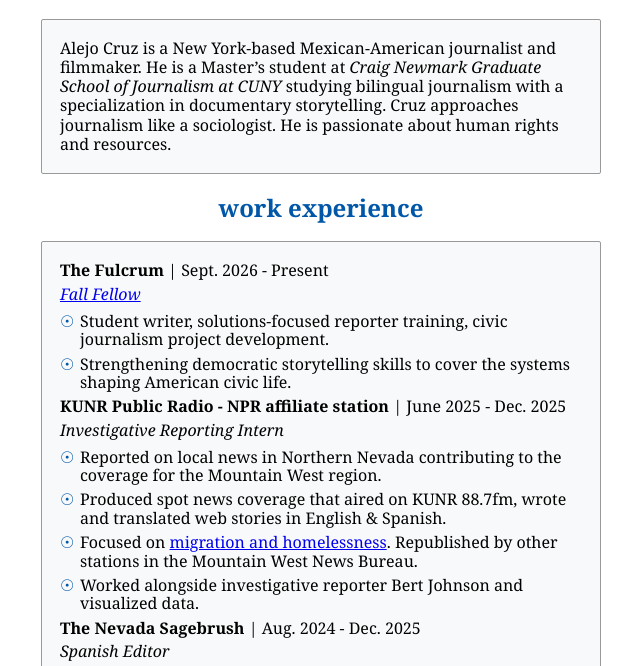
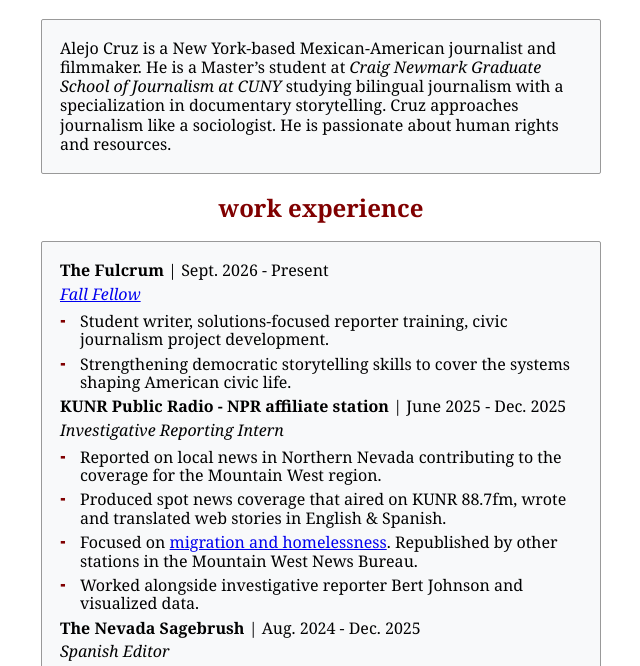
Before and after one commit to alejo-cruz/alejo-cruz-resume, a plain HTML site: page index.html in a window 1280 px wide. Shown: the part 119-785 px from the top of the page, without its empty margins (319-959 px from the left). Drawn offline with nearby package versions, Linux system fonts and the light colour scheme.

Commit message:
Update style.css

```diff
--- a/style.css
+++ b/style.css
@@ -77,10 +77,10 @@ Then play around with margins, paddings, and positionings */
 }
 
 .resume-info li::before {
-  content: "☉";
+  content: "⁃";
   position: absolute;
   left: 0;
-  color: #0057A8;
+  color: #800000;
 }
 
 /* This is to control the photos on screen. For now, it's just your logo. */
@@ -105,7 +105,7 @@ h1 {
 h2 {
   text-transform: lowercase;
   text-align: center;
-  color: #0057A8
+  color: #800000
 }
 
 h4 {
```
